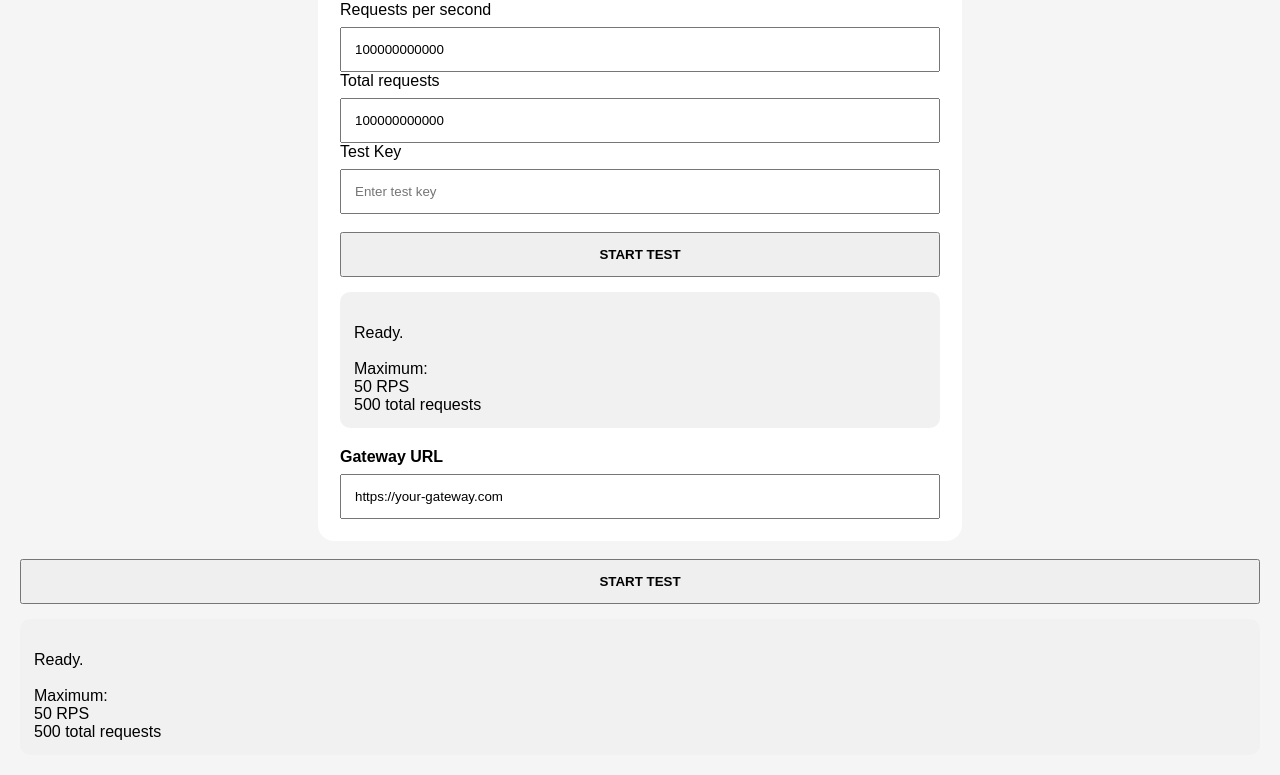
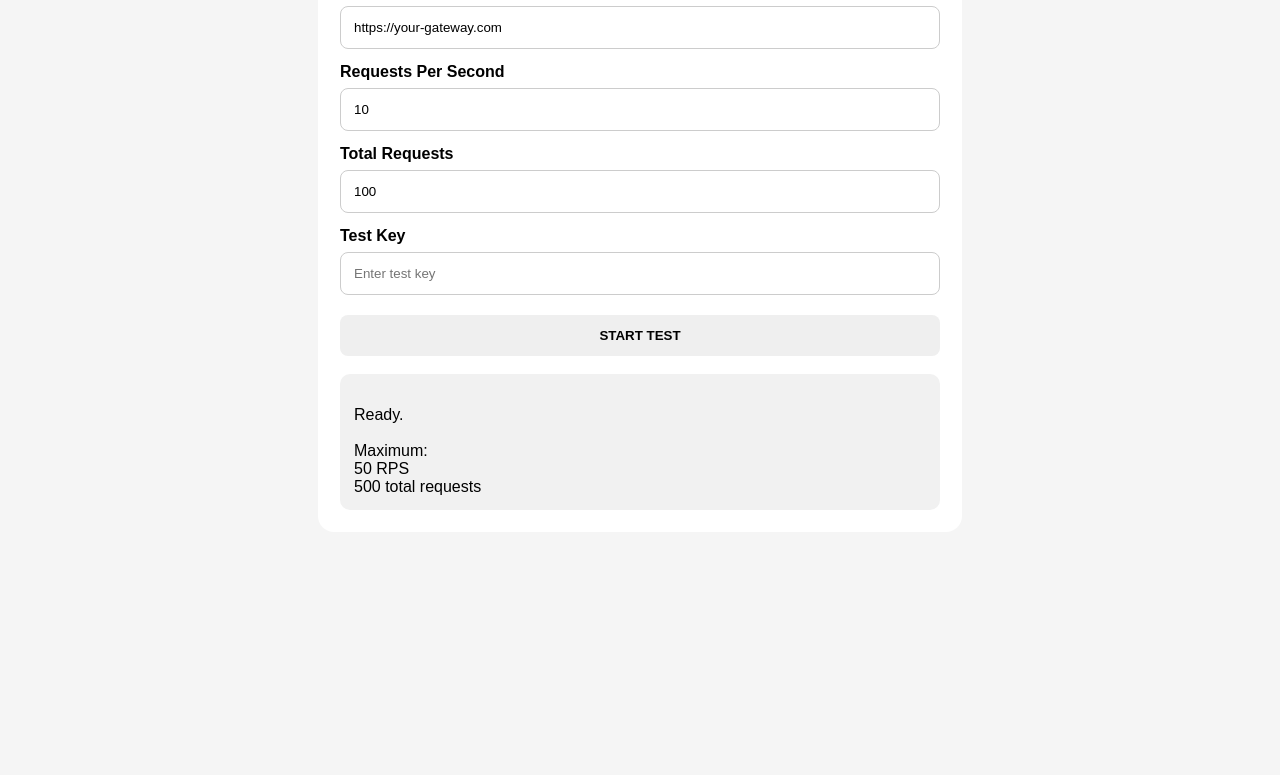
Before and after one commit to sk-imran6/Txgtester, a website: page public/index.html in a window 1280 px wide. Shown: the part 109-884 px from the top of the page. After the commit the page ends 800 px from the top, so only its background shows below. Drawn offline with Linux system fonts and the light colour scheme.

Commit message:
Update index.html

```diff
--- a/public/index.html
+++ b/public/index.html
@@ -10,7 +10,7 @@
   content="width=device-width,initial-scale=1"
 >
 
-<title>TXG Gateway RPS Tester</title>
+<title>TXG Gateway Tester</title>
 
 <style>
 
@@ -29,35 +29,44 @@ body {
   border-radius: 16px;
 }
 
+h2 {
+  margin-top: 0;
+}
+
+label {
+  display: block;
+  margin-top: 14px;
+  font-weight: bold;
+}
+
 input,
 button {
   width: 100%;
   padding: 13px;
-  margin-top: 8px;
+  margin-top: 7px;
   box-sizing: border-box;
+  border-radius: 8px;
+  border: 1px solid #ccc;
 }
 
 button {
-  margin-top: 18px;
+  margin-top: 20px;
+  border: 0;
   font-weight: bold;
   cursor: pointer;
 }
 
-.target,
+button:disabled {
+  opacity: 0.6;
+}
+
 .result {
-  margin-top: 15px;
+  margin-top: 18px;
   padding: 14px;
   background: #f1f1f1;
   border-radius: 10px;
+  white-space: pre-wrap;
   word-break: break-word;
-}
-
-.result {
-  white-space: pre-wrap;
-}
-
-.gateway-url {
-  margin-top: 20px;
 }
 
 </style>
@@ -68,23 +77,36 @@ button {
 
 <div class="box">
 
-<h2>TXG Gateway RPS Tester</h2>
+<h2>TXG Gateway Tester</h2>
+
 
 <label>
-Requests per second
+Gateway URL
+</label>
+
+<input
+  id="url"
+  type="url"
+  value="https://your-gateway.com"
+  placeholder="https://your-gateway.com"
+>
+
+
+<label>
+Requests Per Second
 </label>
 
 <input
   id="rps"
   type="number"
   min="1"
-  max="50000000000"
-  value="100000000000"
-  placeholder="Example: 21"
-/>
+  max="100000000000"
+  value="10"
+>
+
 
 <label>
-Total requests
+Total Requests
 </label>
 
 <input
@@ -92,9 +114,9 @@ Total requests
   type="number"
   min="1"
   max="50000000000"
-  value="100000000000"
-  placeholder="Example: 500"
-/>
+  value="100"
+>
+
 
 <label>
 Test Key
@@ -104,7 +126,8 @@ Test Key
   id="key"
   type="password"
   placeholder="Enter test key"
-/>
+>
+
 
 <button
   id="start"
@@ -112,6 +135,7 @@ Test Key
 >
 START TEST
 </button>
+
 
 <div
   id="result"
@@ -125,27 +149,8 @@ Maximum:
 </div>
 
 
-<!-- ============================= -->
-<!-- GATEWAY URL - BOTTOM -->
-<!-- ============================= -->
-
-<div class="gateway-url">
-
-<label>
-<b>Gateway URL</b>
-</label>
-
-<input
-  id="url"
-  type="url"
-  placeholder="https://your-gateway.com"
-  value="https://your-gateway.com"
-/>
-
 </div>
 
-
-</div>
 
 <script>
 
@@ -156,6 +161,9 @@ async function startTest() {
 
   const result =
     document.getElementById("result");
+
+  const url =
+    document.getElementById("url").value.trim();
 
   const rps =
     Number(
@@ -170,8 +178,26 @@ async function startTest() {
   const key =
     document.getElementById("key").value.trim();
 
-  const url =
-    document.getElementById("url").value.trim();
+
+  if (!url) {
+
+    result.textContent =
+      "Gateway URL is required.";
+
+    return;
+  }
+
+
+  if (
+    !url.startsWith("http://") &&
+    !url.startsWith("https://")
+  ) {
+
+    result.textContent =
+      "URL must start with http:// or https://";
+
+    return;
+  }
 
 
   if (rps < 1 || rps > 100000000000) {
@@ -183,10 +209,10 @@ async function startTest() {
   }
 
 
-  if (requests < 1 || requests > 5000000) {
+  if (requests < 1 || requests > 100000000000) {
 
     result.textContent =
-      "Total requests must be between 1 and 500.";
+      "Requests must be between 1 and 500.";
 
     return;
   }
@@ -195,16 +221,7 @@ async function startTest() {
   if (!key) {
 
     result.textContent =
-      "Enter your test key.";
-
-    return;
-  }
-
-
-  if (!url) {
-
-    result.textContent =
-      "Enter Gateway URL.";
+      "Test key is required.";
 
     return;
   }
@@ -220,7 +237,7 @@ async function startTest() {
     "Test running...\n\n" +
     "URL: " + url + "\n" +
     "RPS: " + rps + "\n" +
-    "Total: " + requests;
+    "Requests: " + requests;
 
 
   try {
@@ -244,8 +261,18 @@ async function startTest() {
       });
 
 
-    const data =
-      await response.json();
+    const text =
+      await response.text();
+
+    let data;
+
+    try {
+      data = JSON.parse(text);
+    } catch {
+      data = {
+        error: text || "Invalid server response"
+      };
+    }
 
 
     if (!response.ok) {
@@ -265,7 +292,7 @@ async function startTest() {
       "Target: " +
       data.target +
 
-      "\nRequested RPS: " +
+      "\n\nRequested RPS: " +
       data.requested_rps +
 
       "\nActual RPS: " +
@@ -300,7 +327,6 @@ async function startTest() {
         2
       );
 
-
   } catch (error) {
 
     result.textContent =
@@ -313,183 +339,9 @@ async function startTest() {
 
     button.textContent =
       "START TEST";
-  }
-}
 
-</script>
-
-</body>
-
-</html><button
-  id="start"
-  onclick="startTest()"
->
-START TEST
-</button>
-
-<div
-  id="result"
-  class="result"
->
-Ready.
-
-Maximum:
-50 RPS
-500 total requests
-</div>
-
-</div>
-
-<script>
-
-async function startTest() {
-
-  const button =
-    document.getElementById("start");
-
-  const result =
-    document.getElementById("result");
-
-  const rps =
-    Number(
-      document.getElementById("rps").value
-    );
-
-  const requests =
-    Number(
-      document.getElementById("requests").value
-    );
-
-  const key =
-    document.getElementById("key").value.trim();
-
-
-  if (rps < 1 || rps > 100000000000) {
-
-    result.textContent =
-      "❌ RPS must be between 1 and 50.";
-
-    return;
   }
 
-
-  if (requests < 1 || requests > 100000000000) {
-
-    result.textContent =
-      "❌ Total requests must be between 1 and 500.";
-
-    return;
-  }
-
-
-  if (!key) {
-
-    result.textContent =
-      "❌ Enter your test key.";
-
-    return;
-  }
-
-
-  button.disabled = true;
-
-  button.textContent =
-    "TESTING...";
-
-
-  result.textContent =
-    "🚀 Test running...\n\n" +
-    "RPS: " + rps + "\n" +
-    "Total: " + requests;
-
-
-  try {
-
-    const response =
-      await fetch("/api/loadtest", {
-
-        method: "POST",
-
-        headers: {
-          "Content-Type": "application/json",
-          "x-loadtest-key": key
-        },
-
-        body: JSON.stringify({
-          rps: rps,
-          requests: requests
-        })
-
-      });
-
-
-    const data =
-      await response.json();
-
-
-    if (!response.ok) {
-
-      result.textContent =
-        "❌ ERROR\n\n" +
-        (data.error || "Unknown error");
-
-      return;
-    }
-
-
-    result.textContent =
-
-      "✅ TEST COMPLETE\n\n" +
-
-      "Requested RPS: " +
-      data.requested_rps +
-
-      "\nActual RPS: " +
-      data.actual_rps +
-
-      "\nTotal Requests: " +
-      data.total_requests +
-
-      "\nSuccess: " +
-      data.success_count +
-
-      "\nFailed: " +
-      data.failed_count +
-
-      "\nDuration: " +
-      data.duration_seconds +
-      " sec" +
-
-      "\nAverage: " +
-      data.average_ms +
-      " ms" +
-
-      "\nP95: " +
-      data.p95_ms +
-      " ms" +
-
-      "\n\nStatus Codes:\n" +
-
-      JSON.stringify(
-        data.status_codes,
-        null,
-        2
-      );
-
-
-  } catch (error) {
-
-    result.textContent =
-      "❌ CONNECTION ERROR\n\n" +
-      error.message;
-
-  } finally {
-
-    button.disabled = false;
-
-    button.textContent =
-      "START TEST";
-  }
 }
 
 </script>
```
